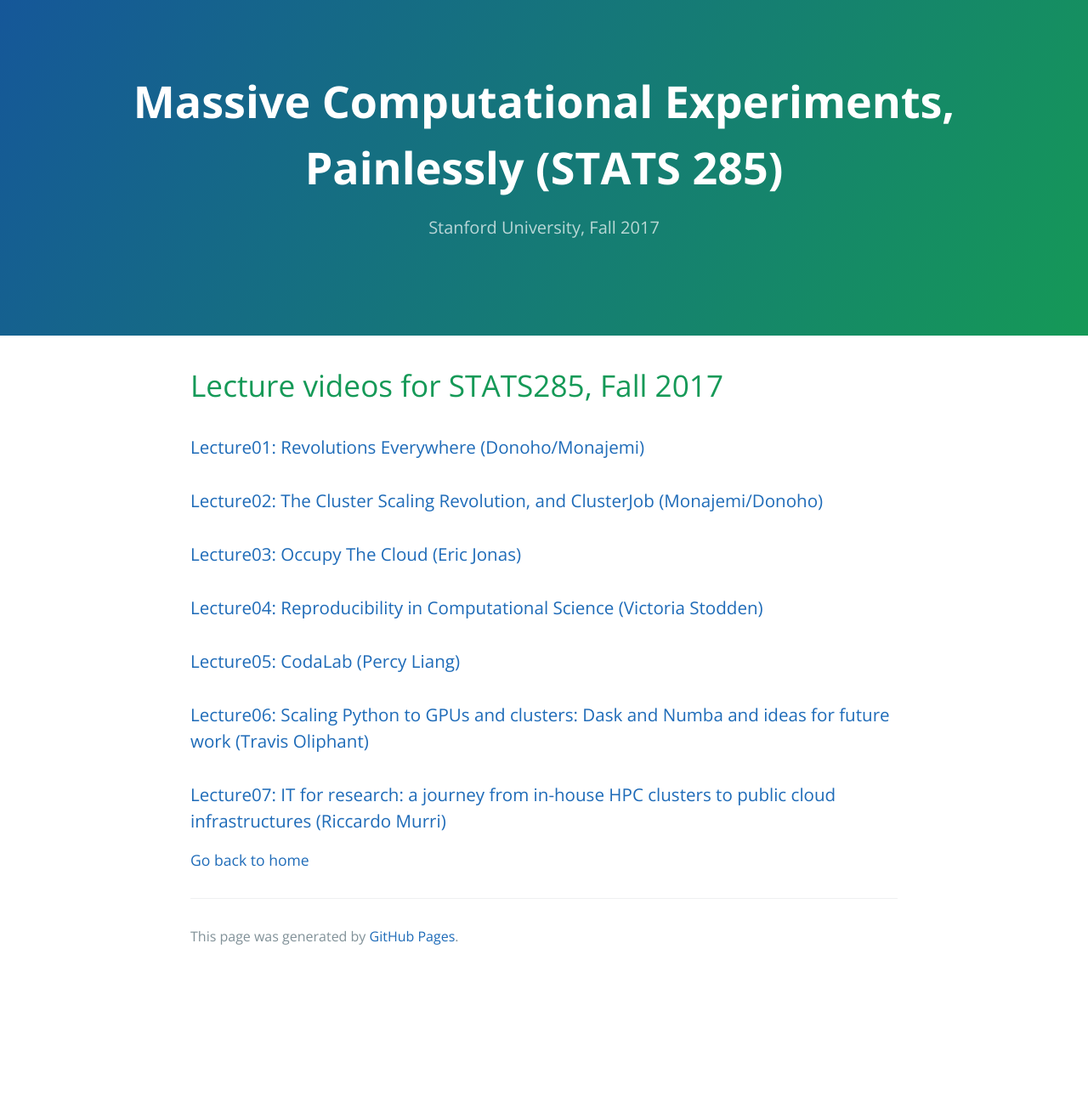
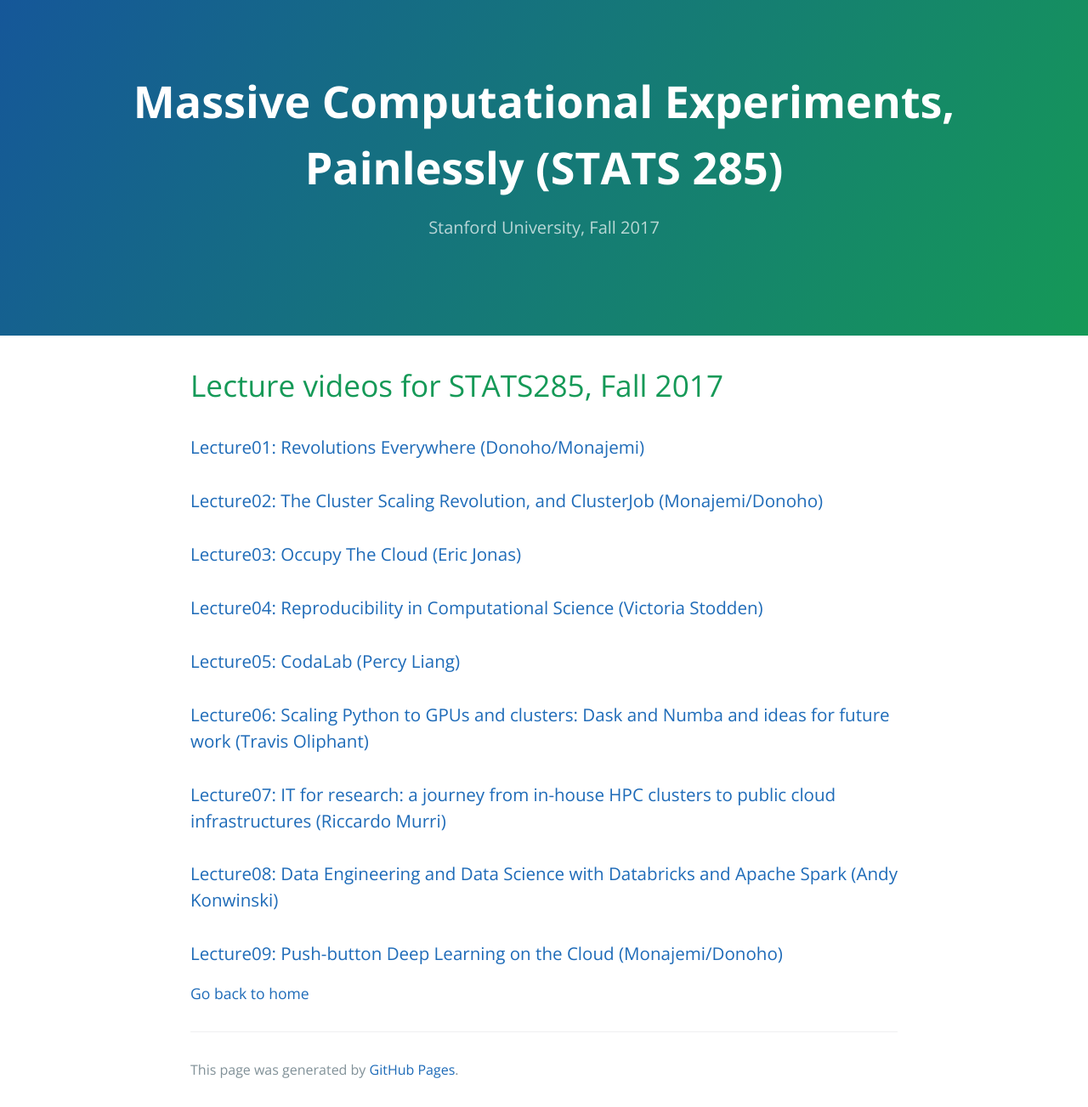
Before and after one commit to stats285/stats285.github.io, a Jekyll site: the page built from lecture_videos.md, in a window 1280 px wide. Shown: the whole page at 85% size. Built offline with Jekyll 4.4.1, drawn with Linux system fonts in a browser that asks for light colours; our own code applies the rules of GitHub Pages for plain Markdown files; the repository's description, which GitHub fills in, is left out; before the commit the page ends 1146 px from its top, so only the background shows below that.

Commit message:
added lecture videos

```diff
--- a/lecture_videos.md
+++ b/lecture_videos.md
@@ -9,6 +9,8 @@
 ### [Lecture05: CodaLab (Percy Liang)](https://www.youtube.com/watch?v=BPSoy9ZJbhU&feature=youtu.be)
 ### [Lecture06: Scaling Python to GPUs and clusters: Dask and Numba and ideas for future work (Travis Oliphant)](https://www.youtube.com/watch?v=bsbl70d2d1U&feature=youtu.be)
 ### [Lecture07: IT for research: a journey from in-house HPC clusters to public cloud infrastructures (Riccardo Murri)](https://www.youtube.com/watch?v=_jjzi43Bekg&feature=youtu.be)
+### [Lecture08: Data Engineering and Data Science with Databricks and Apache Spark (Andy Konwinski)]()
+### [Lecture09: Push-button Deep Learning on the Cloud (Monajemi/Donoho)]()
 
 
 [Go back to home](./)
```
